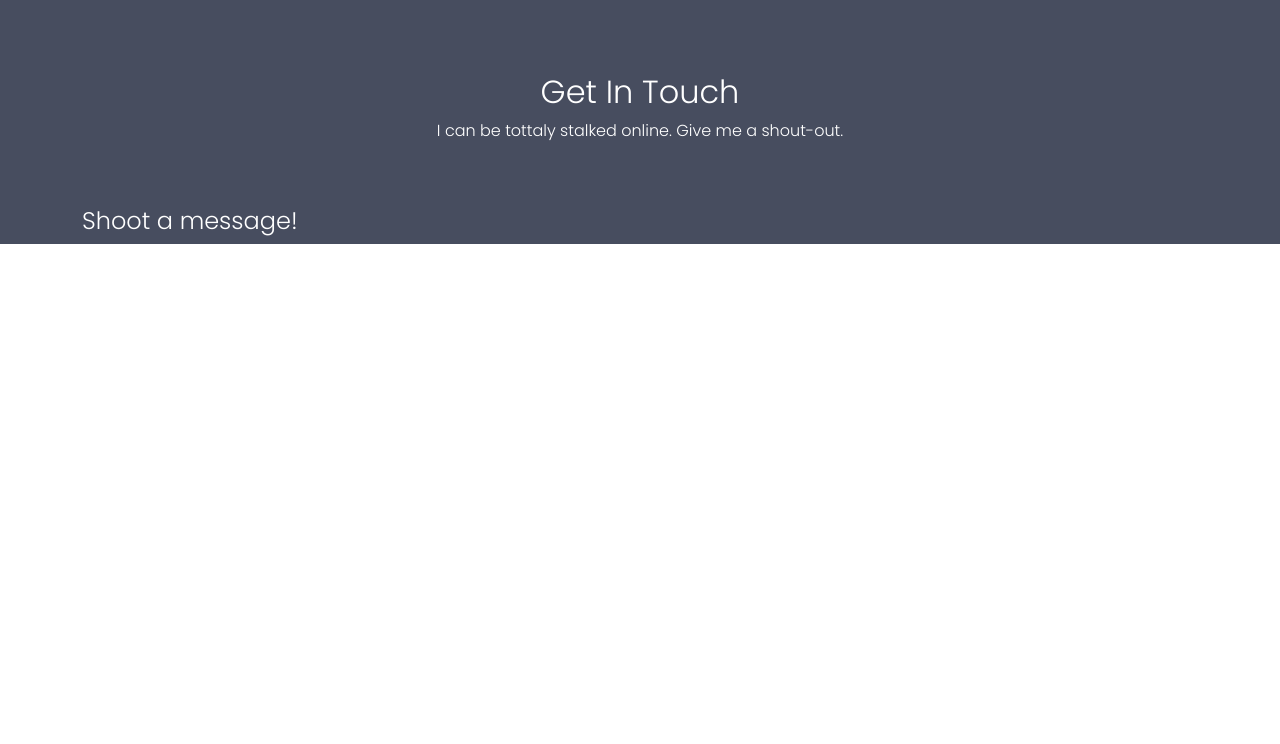
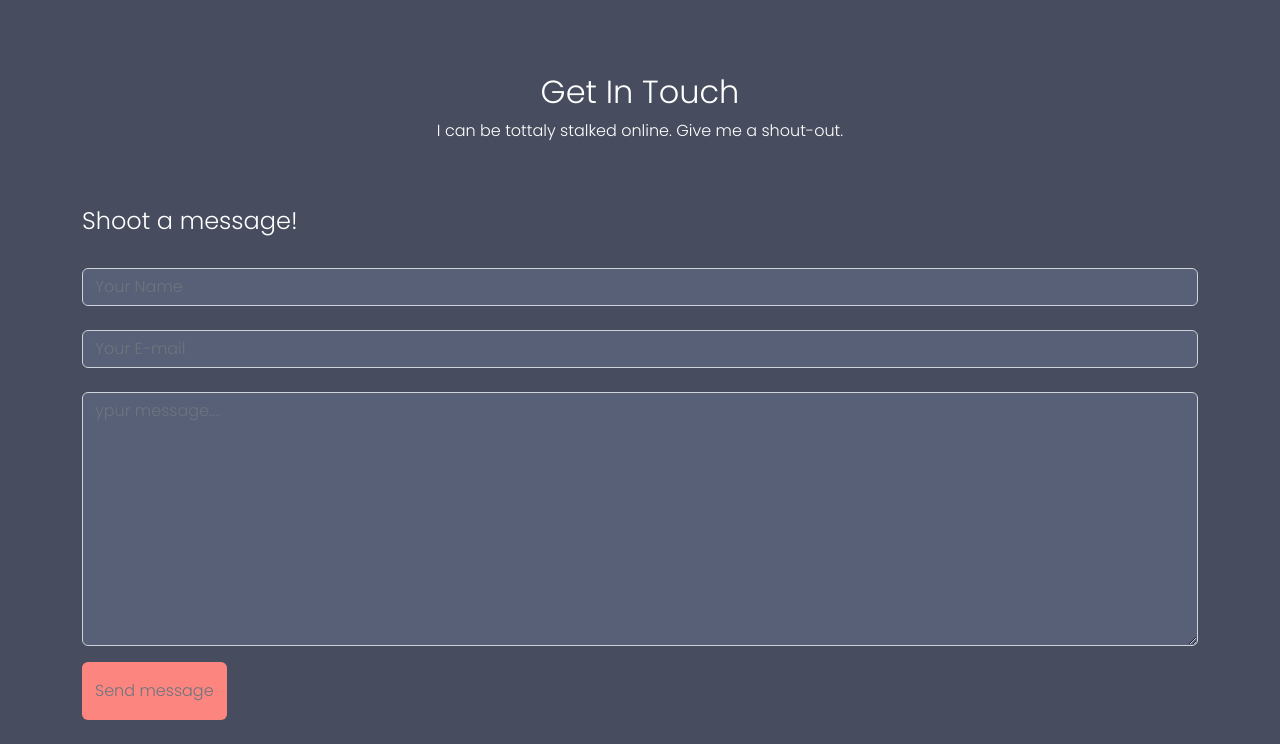
Before and after one commit to sabbirsun/Bohubrihi-Final, a plain HTML site: page index.html in a window 1280 px wide. Shown: the part 3689-4433 px from the top of the page. Before the commit the page ends 3933 px from the top, so only its background shows below. Drawn offline with nearby package versions, Linux system fonts and the light colour scheme.

Commit message:
button section added value

```diff
--- a/css/style.css
+++ b/css/style.css
@@ -23,6 +23,9 @@ body{
 .bg-redtype{
     background-color: #FC8580 ;
 }
+.bg-redtype:hover{
+    color: rgb(81, 199, 27)!important;
+}
 .redtype-color{
     color: #FC8580;
 }
@@ -35,6 +38,12 @@ body{
 .project-container{
     background-color: #2DB1E1;
 }
-.from-container{
+.form-container{
     background-color: #474D5F;
 }
+.bumpy-box{
+    font-size: 72px;
+}
+.inner-form{
+    background-color: #586078;
+}
--- a/index.html
+++ b/index.html
@@ -219,7 +219,7 @@
 
 <!-- This is contact section -->
 
-    <div class="from-container">
+    <div class="form-container">
       <div class="container">
         <div class="row py-5">
           <div class="col text-white text-center m-auto">
@@ -257,14 +257,33 @@
           </div>
         </div>
 
-        <div class="row">
+        <div class="row pb-4">
           <div class="col text-white m-auto">
             <h4>Shoot a message!</h4>
           </div>
         </div>
 
-        <form action="backed.php">
+        <form action="backend.php">
+            <div class="form-row pb-4">
+              <div class="col">
+                <input type="text" class="form-control inner-form" placeholder="Your Name">
+              </div><br>
+              <div class="col">
+                <input type="text" class="form-control inner-form" placeholder="Your E-mail">
+              </div>
+            </div>
 
+            <div class="row pb-3">
+              <div class="col">
+                <textarea name="" class="form-control inner-form" id="" cols="30" rows="10" placeholder="ypur message...."></textarea>
+              </div>
+            </div>
+
+            <div class="row pb-4">
+              <div class="col">
+                <button class="btn bg-redtype py-3 text-secondary">Send message</button>
+              </div>
+            </div>
         </form>
       </div>
     </div>
```
